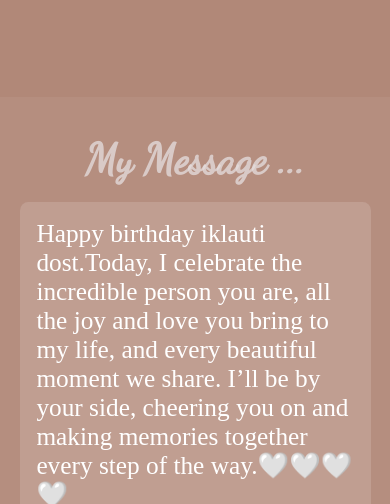
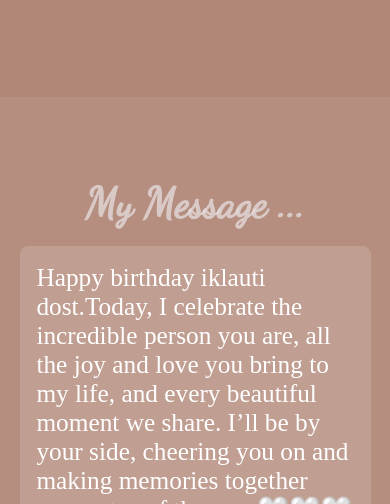
Before and after one commit to kushagraptdr18/ishkaBirthday, a plain HTML site: page index.html in a window 390 px wide. Shown: the part 3280-3784 px from the top of the page. Drawn offline with Linux system fonts and the light colour scheme.

Commit message:
final done

```diff
--- a/style.css
+++ b/style.css
@@ -476,7 +476,7 @@ html, body {
     }
     .lefft h1 {
         font-size: 5vh;
-        margin-top: -3px;
+        /* margin-top: -3px; */
         /* margin-top: 5vh; */
     }
     .lefft p {
```
